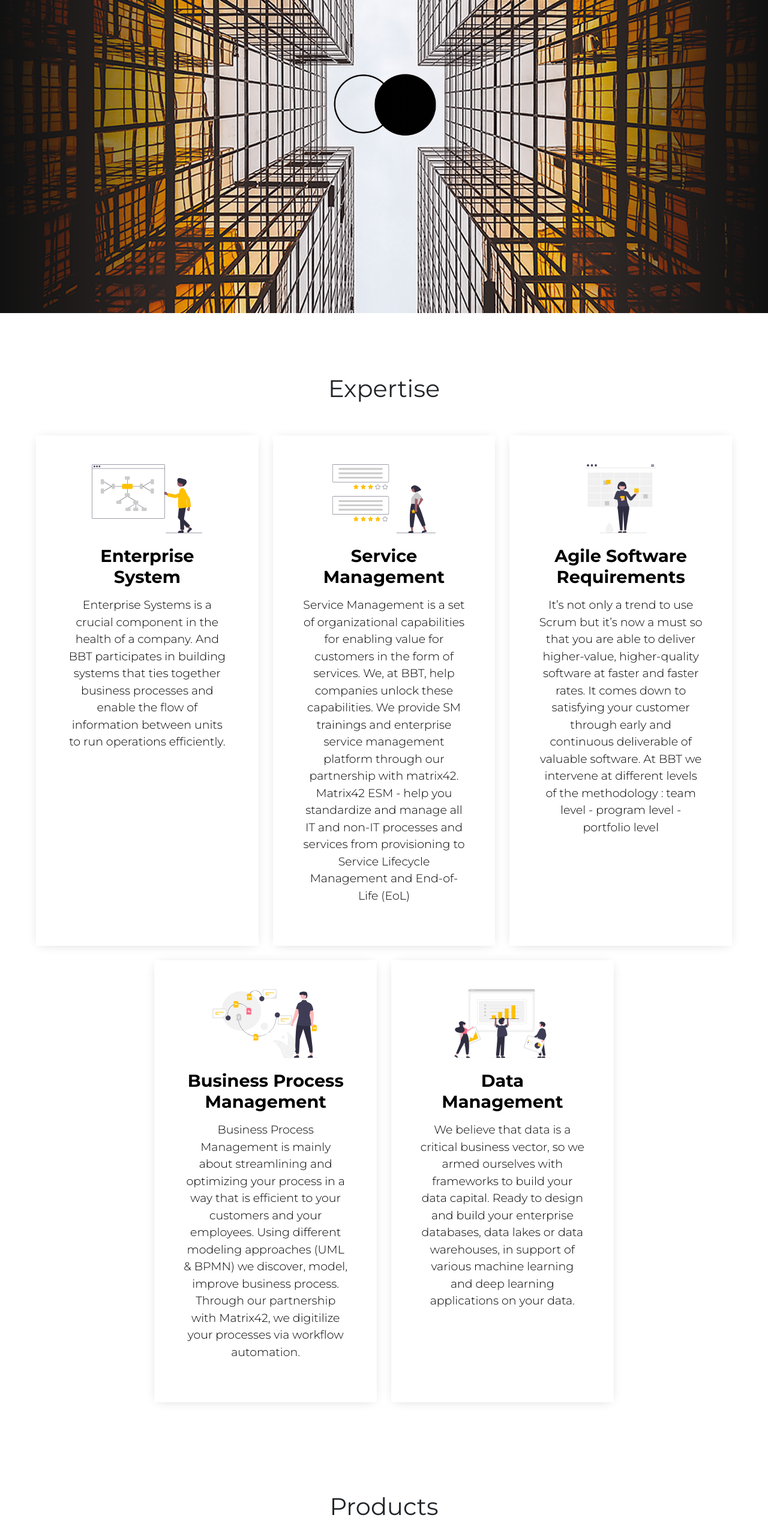
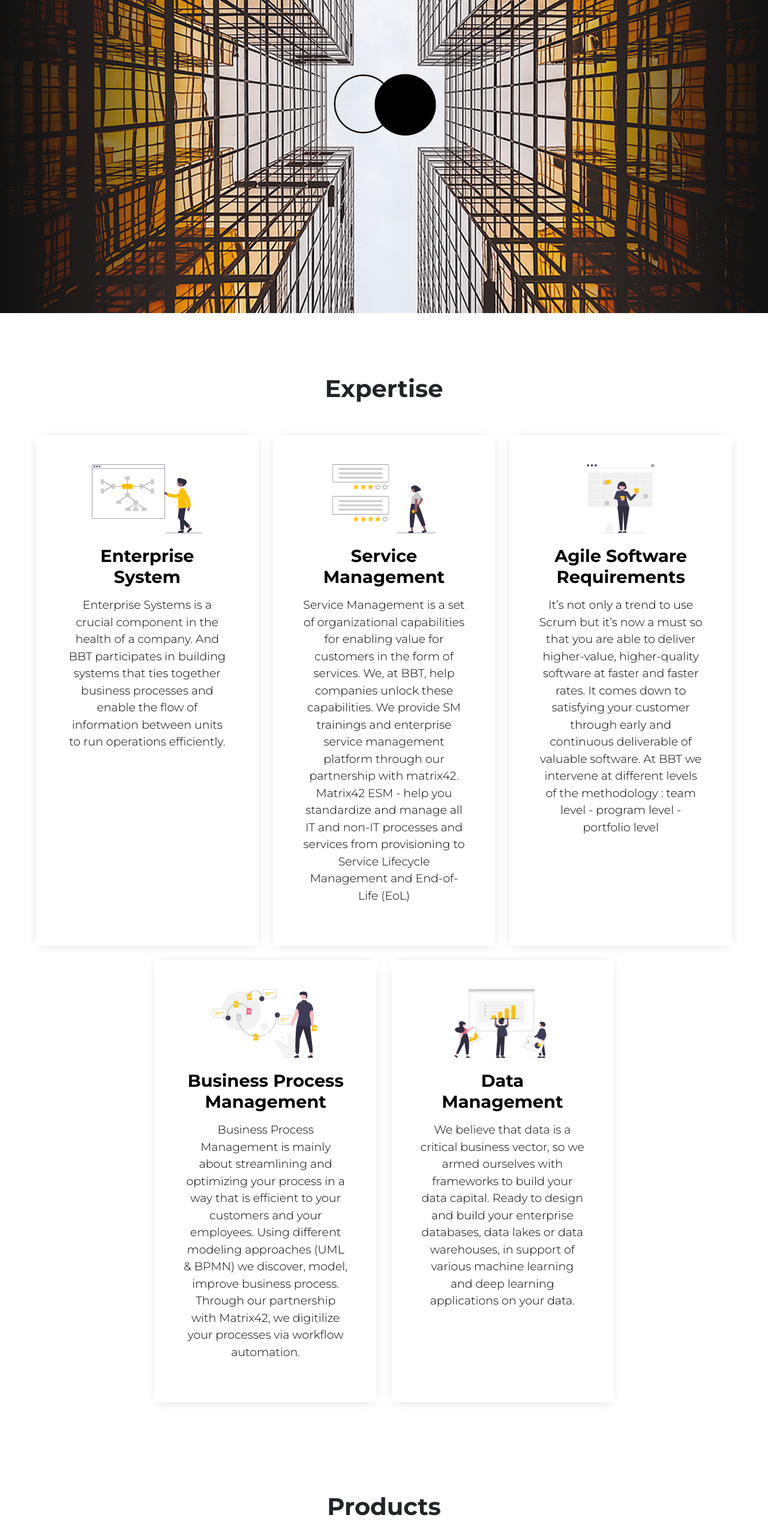
Before and after one commit to Alaymen13/BBT-Website, a React (Create React App) app: page / in a window 1280 px wide. Shown: the part 228-2794 px from the top of the page at 60% size. Built offline with nearby package versions, Linux system fonts and the light colour scheme.

Commit message:
first commit

```diff
--- a/src/Components/Contents/Company.js
+++ b/src/Components/Contents/Company.js
@@ -10,7 +10,7 @@ function Company() {
 		<Element className="section p-5" name="Company">
 			<div>
 				<div className="text-center p-4">
-					<div className="text-[2.5rem] p-2">Company</div>
+					<div className="text-[2.5rem] p-2 title">Company</div>
 				</div>
 
 				<div>
--- a/src/Components/Contents/ContactUs.js
+++ b/src/Components/Contents/ContactUs.js
@@ -95,7 +95,7 @@ function ContactUs() {
 						  )
 						: console.log(".")}
 					<div className="text-center p-4">
-						<div className="sm:text-[2.3rem] md:text-[2.5rem] text-[2rem] p-2 text-center">
+						<div className="sm:text-[2.3rem] md:text-[2.5rem] text-[2rem] p-2 text-center title">
 							Contact Us
 						</div>
 					</div>
@@ -138,7 +138,6 @@ function ContactUs() {
 						/>
 					</form>
 				</div>
-
 			</div>
 		</Element>
 	);
--- a/src/Components/Contents/Expertise.js
+++ b/src/Components/Contents/Expertise.js
@@ -13,7 +13,9 @@ function Expertise() {
 		<Element className="section p-5" name="Expertise">
 			<div>
 				<div className="text-center p-5">
-					<div className="text-[2.5rem]">Expertise</div>
+					<div className="text-[2.5rem] title">
+						Expertise
+					</div>
 				</div>
 
 				<div class="row g-4 justify-content-center  mx-auto ">
--- a/src/Components/Contents/Products/Products.js
+++ b/src/Components/Contents/Products/Products.js
@@ -13,7 +13,7 @@ function Products() {
 	return (
 		<Element className="section pt-5" name="Products">
 			<div className="text-center p-5">
-				<div className="text-[2.5rem]">Products</div>
+				<div className="text-[2.5rem] title">Products</div>
 			</div>
 			<Product
 				title="ETTA"
--- a/src/Components/Contents/Products/ProductsProps.js
+++ b/src/Components/Contents/Products/ProductsProps.js
@@ -20,10 +20,10 @@ function ProductsProps({
 						<div
 							className={`col-sm-6 col-md-6 my-auto order-2 order-sm-${desOrder}`}
 						>
-							<div className="product-title text-[1.8rem]">
+							<div className="product-title text-[1.9rem] product-title">
 								{title}
 							</div>
-							<div className="product-brief">
+							<div className="product-brief text-[1.3rem]">
 								{description}
 							</div>
 
--- a/src/Components/Contents/Services.js
+++ b/src/Components/Contents/Services.js
@@ -14,7 +14,7 @@ function Services() {
   return (
 		<Element className="section p-5 " name="Services">
 			<div className="text-center p-5 ">
-				<div className="text-[2.5rem]">Services</div>
+				<div className="text-[2.5rem] title">Services</div>
 			</div>
 
 			<div class="row g-4 justify-content-center mx-auto">
@@ -74,8 +74,8 @@ function Services() {
 					data-wow-delay="0.5s"
 				>
 					<div
-					// sm:hover:bg-[#7e325f]
-					// 	 sm:hover:text-[#fbd35d]
+						// sm:hover:bg-[#7e325f]
+						// 	 sm:hover:text-[#fbd35d]
 						class="service-item bg-[#fff] text-center h-100 p-4 p-xl-5 "
 					>
 						<img
@@ -109,9 +109,7 @@ function Services() {
 					class="product col-11 col-sm-6 col-lg-4 col-md-6  wow fadeInUp"
 					data-wow-delay="0.5s"
 				>
-					<div
-						class="service-item bg-[#fff]  text-center h-100 p-4 p-xl-5 "
-					>
+					<div class="service-item bg-[#fff]  text-center h-100 p-4 p-xl-5 ">
 						<img
 							class="inline
 							img-fluid m-[15px] max-h-[80px] sm:max-h-[85px] md:max-h-[95px] lg:max-h-[100px] cart-icon text-yellow-400"
--- a/src/index.css
+++ b/src/index.css
@@ -2,14 +2,19 @@
 @tailwind components;
 @tailwind utilities;
 body {
-/* font-family: 'Josefin Sans', sans-serif; */
-font-family: 'Montserrat', sans-serif;
+	/* font-family: 'Josefin Sans', sans-serif; */
+	font-family: "Montserrat", sans-serif;
 }
 
 .service-item p {
-   font-weight:300 ;
+	font-weight: 300;
 }
 .service-item h3 {
-
-   font-weight:900 ;
+	font-weight: 900;
 }
+.title {
+	font-weight: 700;
+}
+.product-title {
+	font-weight: 600;
+}
```
